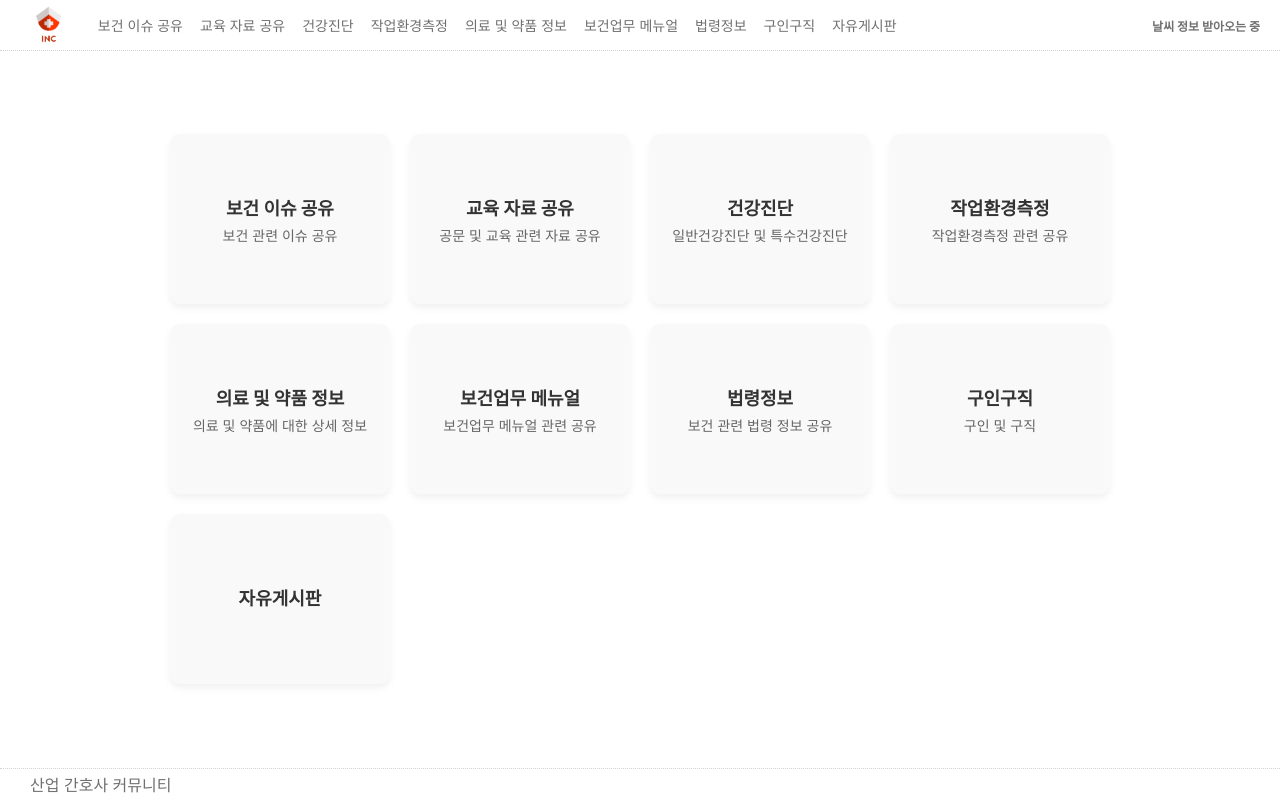
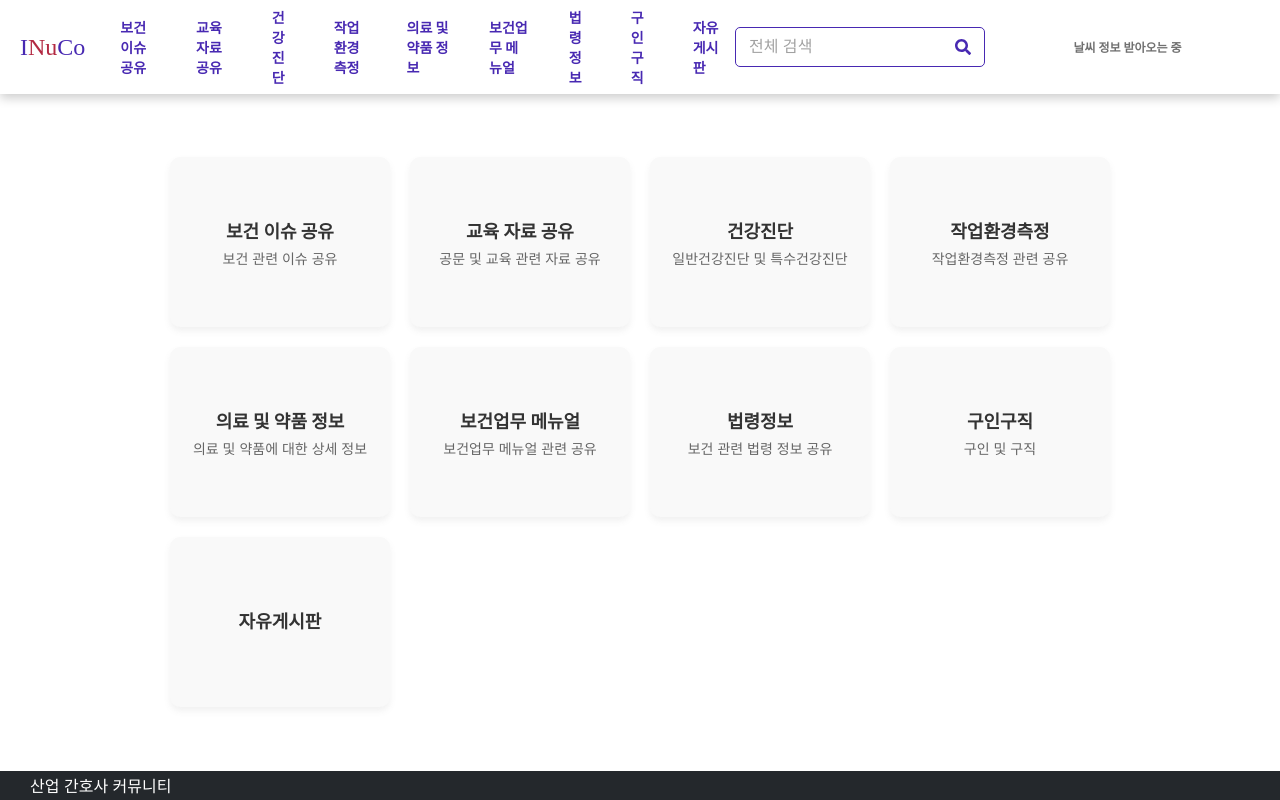
Before and after one commit to in-veloper/inc, a React (Create React App) app: page / in a window 1280 px wide. Built offline with nearby package versions, Linux system fonts and the light colour scheme; no server answers; the HTML template or start-up script is replaced by a standard one.

Commit message:
25.01.09 헤더 수정 및 검색바 추가 등 commit

```diff
--- a/package.json
+++ b/package.json
@@ -3,6 +3,10 @@
   "version": "0.1.0",
   "private": true,
   "dependencies": {
+    "@emotion/react": "^11.14.0",
+    "@emotion/styled": "^11.14.0",
+    "@mui/icons-material": "^6.3.1",
+    "@mui/material": "^6.3.1",
     "ag-grid-community": "^33.0.3",
     "ag-grid-react": "^33.0.3",
     "axios": "^1.7.9",
--- a/src/components/footer/style/footer.css
+++ b/src/components/footer/style/footer.css
@@ -1,7 +1,7 @@
 .app-footer {
     display: flex;
-    border-top: 1px dotted lightgray;
-    color: #707070;
+    color: #FFFFFF;
+    background-color: #24282C;
     height: 35px;
     align-items: center;
 }
--- a/src/components/header/Header.tsx
+++ b/src/components/header/Header.tsx
@@ -1,10 +1,10 @@
 import React, { useState, useEffect } from 'react'
 import { useGeoLocation } from '../../util/useGeoLocation'
+import { IconButton, InputAdornment, TextField, Typography } from "@mui/material";
 import weatherDescKo from '../../util/weatherDescKo'
 import axios from 'axios'
 import { FaLocationArrow } from 'react-icons/fa6'
-import { FaTemperatureHigh } from "react-icons/fa6"
-import { RiWaterPercentLine } from "react-icons/ri"
+import { FaSearch } from "react-icons/fa"
 import { menuItems } from '../../consts/MenuItems'
 import './style/header.css'
 import { Link, useNavigate } from 'react-router-dom'
@@ -30,6 +30,8 @@ const Header: React.FC = () => {
     const { location, error } = useGeoLocation(geolocationOptions)
     const [weather, setWeather] = useState<Weather | null>(null)
     const [cityName, setCityName] = useState('')
+    const [searchQuery, setSearchQuery] = useState('')
+
     const navigate = useNavigate()
 
     const getWeather = async (latitude: number, longitude: number) => {
@@ -84,14 +86,47 @@ const Header: React.FC = () => {
         navigate('/')
     }
 
+    const handleSearch = () => {
+
+    }
+
     return (
         <div className="app-header">
-            <img
-                src="/inc_icon.png"
-                className="logo_icon"
-                alt="logo"
-                onClick={handleLogoClick}
-            />
+            <div className='logo-div' onClick={handleLogoClick}>
+                <Typography
+                    variant='h5'
+                    sx={{
+                        display: "inline",
+                        fontFamily: "'Baloo Bhaijaan', cursive",
+                        fontWeight: 400,
+                        color: "#4829B2",
+                    }}
+                >
+                    I
+                </Typography>
+                <Typography
+                    variant='h5'
+                    sx={{
+                        display: "inline",
+                        fontFamily: "'Baloo Bhaijaan', cursive",
+                        fontWeight: 400,
+                        color: "#B32942",
+                    }}
+                >
+                    Nu
+                </Typography>
+                <Typography
+                    variant='h5'
+                    sx={{
+                        display: "inline",
+                        fontFamily: "'Baloo Bhaijaan', cursive",
+                        fontWeight: 400,
+                        color: "#4829B2",
+                    }}
+                >
+                    Co
+                </Typography>
+            </div>
             <div className='menu-bar'>
                 {menuItems.map((item) => (
                     <Link key={item.id} to={item.path} className='menu-item'>
@@ -99,6 +134,47 @@ const Header: React.FC = () => {
                     </Link>
                 ))}
             </div>
+
+            <div className='search-bar'>
+                <TextField
+                    variant='outlined'
+                    placeholder='전체 검색'
+                    size='small'
+                    value={searchQuery}
+                    onChange={(e) => setSearchQuery(e.target.value)}
+                    onKeyDown={(e) => {
+                        if(e.key === 'Enter') handleSearch()
+                    }}
+                    slotProps={{
+                        input: {
+                            endAdornment: (
+                                <InputAdornment position='end'>
+                                    <FaSearch style={{ color: "#4829B2"}} />
+                                </InputAdornment>
+                            )
+                        }
+                    }}
+                    sx={{
+                        width: '250px',
+                        borderRadius: '5px',
+                        '& .MuiOutlinedInput-root': {
+                            borderRadius: '5px',
+                            "&:hover .MuiOutlinedInput-notchedOutline": {
+                                borderColor: "#4829B2",
+                            },
+                            "&.Mui-focused .MuiOutlinedInput-notchedOutline": {
+                                borderColor: "#4829B2",
+                                borderWidth: "1px"
+                            },
+                        },
+                        '& .MuiOutlinedInput-notchedOutline': {
+                            borderColor: '#4829B2',
+                        },
+                    }}
+                >
+                </TextField>
+            </div>
+
             <div className="weather-info">
                 {weather && cityName ? (
                     <>
@@ -107,17 +183,19 @@ const Header: React.FC = () => {
                             {cityName}
                             <FaLocationArrow className='location-icon' />
                         </div>
-                        <div className='weather-detail'>
-                            <div className='weather-temp-humidity'>
-                                <span><FaTemperatureHigh className='temp-icon' /> {weather?.temp}°</span>
-                                <span><RiWaterPercentLine className='humid-icon' /> {weather?.humidity}%</span>
-                            </div>
-                            <div className='weather-description'>{weather?.description}</div>
+                        <div className='weather-temp'>
+                            <span><b className='temp-text'>온도</b> {weather?.temp}°</span>
+                        </div>
+                        <div className='weather-humidity'>
+                            <span><b className='humidity-text'>습도</b> {weather?.humidity}%</span>
+                        </div>
+                        <div className='weather-description'>
+                            {weather?.description}
                         </div>
                     </>
                 ):(
                     <>
-                        <b className='info-message'>날씨 정보 받아오는 중</b>
+                        <div className='info-message'>날씨 정보 받아오는 중</div>
                     </>
                 )}
             </div>
--- a/src/components/header/style/header.css
+++ b/src/components/header/style/header.css
@@ -2,45 +2,38 @@
     display: flex;
     justify-content: space-between;
     align-items: center;
-    border-bottom: 1px dotted lightgray;
     color: #333;
     text-align: start;
     padding-left: 20px;
+    box-shadow: 0px 4px 10px rgba(0, 0, 0, 0.2); /* 하단 박스 쉐도우 */
+    min-height: 50px;
 }
 
-.app-header img {
+.logo-div {
     cursor: pointer;
-}
-
-.logo_icon {
-    height: 50px;
 }
 
 .weather-info {
     display: flex;
+    justify-content: center;
     align-items: center;
     margin-left: auto;
     font-size: 12px;
     color: #333;
     white-space: nowrap;
     padding-right: 20px;
+    min-width: 265px;
 }
 
 .location-icon {
     font-size: 11px;
     margin-left: 3px;
+    margin-bottom: -1px;
 }
 
 .weather-cityName {
     font-weight: bold;
     color: #707070;
-}
-
-.weather-temp-humidity {
-    display: flex;
-    align-items: center;
-    justify-content: space-between;
-    margin-bottom: 3px;
 }
 
 .weather-temp-humidity span {
@@ -67,27 +60,63 @@
 .weather-description {
     font-weight: bold;
     color: #707070;
+    text-align: center;
+    margin-left: 10px;
 }
 
 .menu-bar {
     display: flex;
-    gap: 17px;
+    gap: 10px;
     align-items: center;
     margin-left: 20px;
 }
 
 .menu-item {
     font-size: 14px;
-    color: #707070;
+    color: #4829B2;
+    font-weight: bold;
     cursor: pointer;
     transition: color 0.3s;
     text-decoration: none;
+    padding: 16px 15px;
 }
 
 .menu-item:hover {
-    font-weight: bold;
+    background-color: rgba(72, 41, 178, 0.1);
+    color: #000;
 }
 
 .info-message {
     color: #707070;
+    text-align: center;
+    font-weight: bold;
 }
+
+.logo-text {
+    font-family: "'Baloo Bhaijaan', cursive";
+    font-weight: 400;
+}
+
+.weather-temp {
+    margin-left: 10px;
+}
+
+.weather-humidity {
+    margin-left: 5px;
+}
+
+.temp-text {
+    color: #707070;
+}
+
+.humidity-text {
+    color: #707070;
+}
+
+.search-bar {
+    flex: 1;
+    display: flex;
+    justify-content: end;
+    align-items: center;
+    margin-right: 10px;
+}
--- a/src/components/mediInfo/MediInfo.tsx
+++ b/src/components/mediInfo/MediInfo.tsx
@@ -3,7 +3,7 @@ import { AgGridReact } from 'ag-grid-react'
 import { ColDef } from 'ag-grid-community'
 import 'ag-grid-community/styles/ag-grid.css'
 import 'ag-grid-community/styles/ag-theme-alpine.css'
-import { ClientSideRowModelModule, PaginationModule, TextFilterModule, NumberFilterModule, ValidationModule } from 'ag-grid-community'
+import { ClientSideRowModelModule, PaginationModule, TextFilterModule, NumberFilterModule, ValidationModule, TooltipModule } from 'ag-grid-community'
 import { Input, Row, Col, Button, Modal, ModalHeader, ModalBody, ModalFooter, ListGroup, ListGroupItem, CardImg, Table, Popover, PopoverBody, PopoverHeader } from "reactstrap";
 import Circle from "../../asset/img/medicine/circle.png";
 import Oval from "../../asset/img/medicine/oval.png";
@@ -249,7 +249,7 @@ const MediInfo: React.FC = () => {
                                 pagination={true}
                                 paginationPageSize={10}
                                 paginationPageSizeSelector={[10, 20, 50, 100]}
-                                modules={[ClientSideRowModelModule, PaginationModule, TextFilterModule, NumberFilterModule, ValidationModule]}
+                                modules={[ClientSideRowModelModule, PaginationModule, TextFilterModule, NumberFilterModule, ValidationModule, TooltipModule]}
                             />
                         </div>
                     </Col>
```
Also changed, not shown: 1 other file (tests, documents, lock files or other folders).
